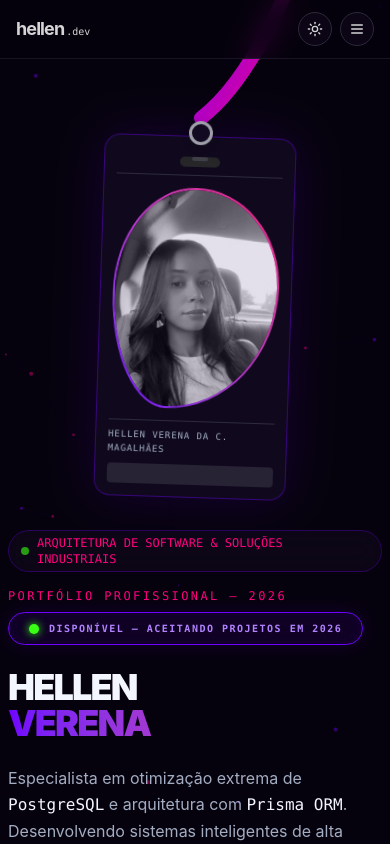
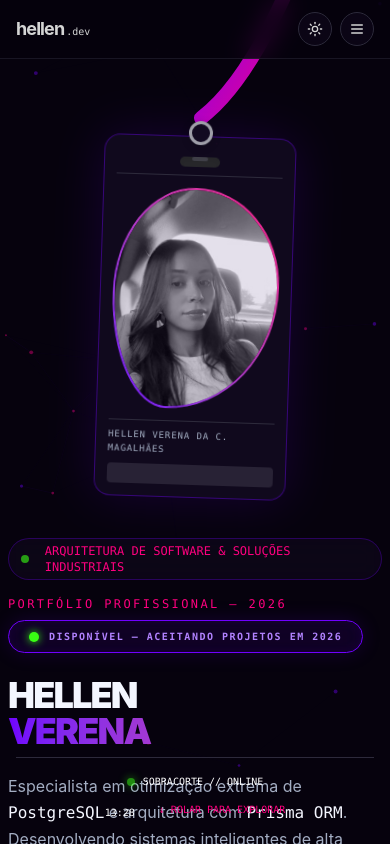
Before and after one commit to hellennverenaa/meu-portfolio, a Vue app: page / in a window 390 px wide. Shown: the top 844 px of the page. Built offline with nearby package versions, Linux system fonts and the light colour scheme.

Commit message:
feat: implemente GSAP ScrollToPlugin e mova o rodapé do herói para App.vue para estabilidade de layout

```diff
--- a/src/App.vue
+++ b/src/App.vue
@@ -2,6 +2,10 @@
 import { ref, onMounted, onUnmounted, nextTick } from 'vue'
 import { gsap } from 'gsap'
 import { ScrollTrigger } from 'gsap/ScrollTrigger'
+import { ScrollToPlugin } from 'gsap/ScrollToPlugin'
+
+// ─── Registrar plugins GSAP ──────────────────────────────────────────────────
+gsap.registerPlugin(ScrollTrigger, ScrollToPlugin)
 
 import NavBar from './components/NavBar.vue'
 import HeroSection from './components/HeroSection.vue'
@@ -22,6 +26,18 @@ const heroPinWrapper = ref(null) // <--- ÂNCORA INFALÍVEL DO VUE PARA O GSAP
 
 function aoRolar() {
   scrollY.value = window.scrollY
+}
+
+// ─── Relógio & Scroll Suave (GSAP) ──────────────────────────────────────────
+const horaAtual = ref('')
+const atualizarHora = () => {
+  const agora = new Date()
+  horaAtual.value = agora.toLocaleTimeString('pt-BR', { hour: '2-digit', minute: '2-digit' })
+}
+let intervaloHora = null
+
+const rolarPagina = () => {
+  gsap.to(window, { scrollTo: { y: '#sobre', offsetY: 0 }, duration: 1 })
 }
 
 // ─── Motor de Animação GSAP — Scrollytelling ────────────────────────────────
@@ -60,7 +76,7 @@ function inicializarAnimacoes() {
       scrollTrigger: {
         trigger: heroPinWrapper.value,
         start: 'top top',
-        end: '+=800',
+        end: () => '+=' + heroPinWrapper.value.offsetHeight,
         pin: true,
         pinSpacing: true,
         scrub: 1,
@@ -69,6 +85,7 @@ function inicializarAnimacoes() {
 
     // Anima o wrapper que envolve TODO o conteúdo da hero-section.
     tlPin.to('.hero-fade-wrapper', { opacity: 0, y: -40, duration: 1 }, 0)
+    tlPin.to('.hero-footer-wrapper', { opacity: 0, y: -40, duration: 1 }, 0)
   }
 
   // 3. SOBRE MIM
@@ -141,6 +158,9 @@ function inicializarAnimacoes() {
 
 // ─── Lifecycle ──────────────────────────────────────────────────────────────
 onMounted(() => {
+  atualizarHora()
+  intervaloHora = setInterval(atualizarHora, 60000)
+
   if ('scrollRestoration' in history) {
     history.scrollRestoration = 'manual';
   }
@@ -161,6 +181,7 @@ onMounted(() => {
 })
 
 onUnmounted(() => {
+  clearInterval(intervaloHora)
   window.removeEventListener('scroll', aoRolar)
   ScrollTrigger.getAll().forEach(st => st.kill())
   gsap.killTweensOf('*')
@@ -177,6 +198,26 @@ onUnmounted(() => {
         <HeroSection />
       </div>
 
+      <!-- Rodapé da Hero — Wrapper imune ao pin-spacer para evitar conflitos de scrub do GSAP -->
+      <div class="hero-footer-wrapper fixed bottom-6 left-1/2 -translate-x-1/2 w-full max-w-7xl px-4 md:px-12 lg:px-16 z-20 pointer-events-none">
+        <div class="hero-footer opacity-0 flex flex-col sm:flex-row justify-between items-center font-mono text-[10px] md:text-xs text-[var(--color-text-muted)] border-t border-[var(--color-border)] pt-4 md:pt-6 gap-4">
+
+          <div class="flex items-center gap-4 pointer-events-auto">
+            <div class="flex items-center gap-2 text-neutral-900 dark:text-white">
+              <span class="w-2 h-2 bg-[#39FF14] rounded-full animate-pulse shadow-[0_0_10px_#39FF14]"></span>
+              SOBRACORTE // ONLINE
+            </div>
+          </div>
+
+          <div class="flex items-center gap-6 pointer-events-auto">
+            <span class="text-neutral-900 dark:text-white">{{ horaAtual }}</span>
+            <button @click="rolarPagina" class="animate-bounce text-[var(--color-magenta)] hover:text-[var(--color-text-pure)] transition-colors cursor-pointer">
+              ↓ ROLAR PARA EXPLORAR
+            </button>
+          </div>
+        </div>
+      </div>
+
       <SobreMimSection />
       <TimelineSection />
       <ServicosSection />
--- a/src/components/HeroSection.vue
+++ b/src/components/HeroSection.vue
@@ -20,12 +20,12 @@
         <path ref="lanyardPath" fill="none" stroke="url(#lanyardGradient)" stroke-width="14" stroke-linecap="round" />
       </svg>
 
-      <div class="grid grid-cols-1 lg:grid-cols-12 gap-8 md:gap-12 items-center z-10 w-full pt-20 pb-20">
+      <div class="grid grid-cols-1 lg:grid-cols-12 gap-10 md:gap-15 items-center z-10 w-full pt-20 pb-20">
 
         <div class="lg:col-span-7 flex flex-col text-left order-2 lg:order-1">
 
           <!-- Badge de Arquitetura -->
-          <div class="hero-badge opacity-0 inline-flex items-center gap-2 px-3 py-1 rounded-full border border-[var(--color-ultraviolet)]/30 bg-[var(--color-bg-surface)]/50 text-xs font-mono text-[var(--color-magenta)] mb-4 md:mb-6 w-fit backdrop-blur-md">
+          <div class="hero-badge opacity-0 inline-flex items-center gap-4 px-3 py-1 rounded-full border border-[var(--color-ultraviolet)]/30 bg-[var(--color-bg-surface)]/50 text-xs font-mono text-[var(--color-magenta)] mb-4 md:mb-6 w-fit backdrop-blur-md">
             <span class="w-2 h-2 rounded-full bg-[var(--color-terminal)] animate-pulse"></span>
             ARQUITETURA DE SOFTWARE & SOLUÇÕES INDUSTRIAIS
           </div>
@@ -105,24 +105,6 @@
       </div>
 
 
-      <!-- ─── Rodapé da Hero ───────────────────────────────────────────────── -->
-      <div class="hero-footer opacity-0 w-full flex flex-col sm:flex-row justify-between items-center font-mono text-[10px] md:text-xs text-[var(--color-text-muted)] border-t border-[var(--color-border)] pt-4 md:pt-6 z-10 gap-4">
-
-        <div class="flex items-center gap-4">
-          <div class="flex items-center gap-2 text-neutral-900 dark:text-white">
-            <span class="w-2 h-2 bg-[#39FF14] rounded-full animate-pulse shadow-[0_0_10px_#39FF14]"></span>
-            SOBRACORTE // ONLINE
-          </div>
-        </div>
-
-        <div class="flex items-center gap-6">
-          <span class="text-neutral-900 dark:text-white">{{ horaAtual }}</span>
-          <button @click="rolarPagina" class="animate-bounce text-[var(--color-magenta)] hover:text-[var(--color-text-pure)] transition-colors cursor-pointer">
-            ↓ ROLAR PARA EXPLORAR
-          </button>
-        </div>
-      </div>
-
     </div><!-- fim .hero-fade-wrapper -->
   </section>
 </template>
@@ -141,21 +123,9 @@ const badgeContainer = ref(null)
 const cordSvgRef = ref(null)
 const lanyardPath = ref(null)
 
-const horaAtual = ref('')
-const atualizarHora = () => {
-  const agora = new Date()
-  horaAtual.value = agora.toLocaleTimeString('pt-BR', { hour: '2-digit', minute: '2-digit' })
-}
-
 let animationFrameId = null
 let draggableInstance = null
 let idleTween = null
-let intervaloHora = null
-
-// ─── Função de Scroll Suave Nativa ──────────────────────────────────────────
-const rolarPagina = () => {
-  window.scrollBy({ top: window.innerHeight, behavior: 'smooth' })
-}
 
 // ─── Desenhar Cordão (Bezier Quadrática) ────────────────────────────────────
 function drawLanyard() {
@@ -303,9 +273,6 @@ function startParticles() {
 // ─── Lifecycle ──────────────────────────────────────────────────────────────
 onMounted(async () => {
 
-  atualizarHora()
-  intervaloHora = setInterval(atualizarHora, 60000)
-
   await nextTick()
 
   startParticles()
@@ -336,7 +303,6 @@ onUnmounted(() => {
   cancelAnimationFrame(animationFrameId)
   window.removeEventListener('scroll', drawLanyard)
   window.removeEventListener('resize', drawLanyard)
-  clearInterval(intervaloHora)
 
   if (idleTween) idleTween.kill()
   if (draggableInstance) {
```
